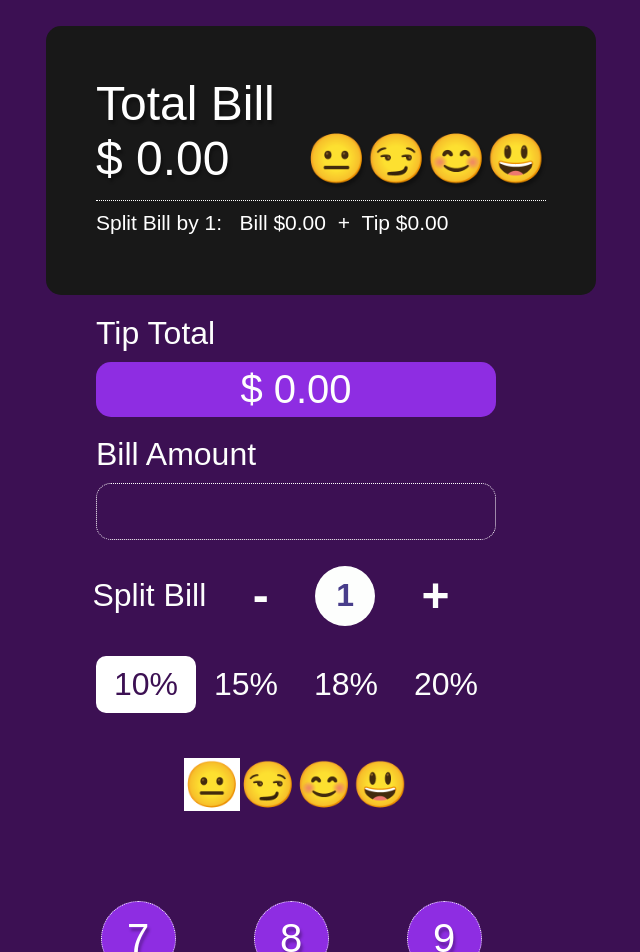
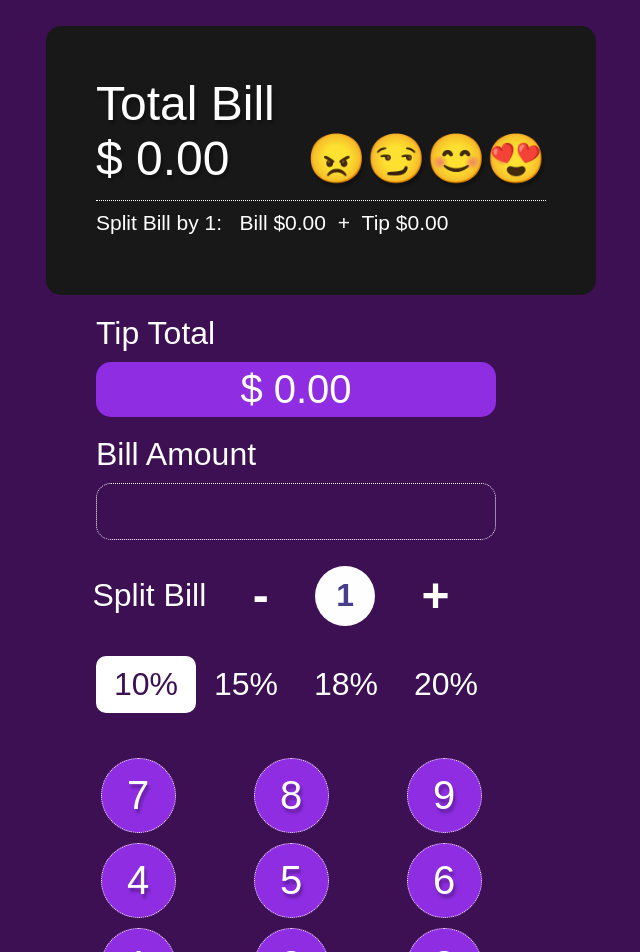
Before and after one commit to jamesdesigns/react-calculator, a React (Create React App) app: page / in a window 1280 px wide. Shown: the top 952 px of the page, without its empty margins (369-1009 px from the left). Built offline with nearby package versions, Linux system fonts and the light colour scheme.

Commit message:
Edit the functionality for the emojis

```diff
--- a/src/Calculator.js
+++ b/src/Calculator.js
@@ -5,7 +5,7 @@ import Inputs from './Inputs';
 import Buttons from './Buttons';
 const btnsValue = [7,8,9,4,5,6,1,2,3,'.',0,'C'];
 const tipPercentages = [.10, .15, .18, .20];
-const emoji = ['😐','😏','😊','😃'];
+const emoji = ['😠','😏','😊','😍'];
 
 class Calculator extends Component {
 	constructor(props) {
@@ -16,7 +16,6 @@ class Calculator extends Component {
 			billTotal: '',
 			numberOfPeople: 1,
 			percentages: tipPercentages,
-            // tipPercent: tipPercentages[0],
             ratings: emoji,
 			tipTotal: 0,
 			costPP: 0
@@ -57,7 +56,8 @@ class Calculator extends Component {
 				billTotal: newState,
 				numberOfPeople: 1,
                 tipTotal: 0,
-				costPP: 0
+                costPP: 0,
+                ratings: false
 			}, function() {
 				this.calculateCosts();
 			});
@@ -132,7 +132,7 @@ class Calculator extends Component {
 					<Inputs
 					billTotal={this.state.billTotal}
                     tipTotal={this.state.tipTotal}
-                    ratings={this.state}
+                    ratings={this.state.ratings}
 					getPartyCount={this.updatePartyCount}
 					partyCount={this.state.numberOfPeople}
 					getTipPercentage={this.getTipPercentage}
--- a/src/Inputs.js
+++ b/src/Inputs.js
@@ -2,7 +2,7 @@ import React from 'react';
 import { Component } from 'react';
 
 const tipPercentages = ['10%', '15%', '18%' , '20%'];
-const ratingsEmoji = ['😐','😏','😊','😃'];
+// const emoji = ['😐','😏','😊','😃'];
 
 class Inputs extends Component {
 	constructor(props) {
@@ -23,7 +23,7 @@ class Inputs extends Component {
 
 	handleTipSelect(i) {
 		this.setState({ active: i });
-		this.props.getTipPercentage(i)
+        this.props.getTipPercentage(i)
 	}
 
 	render() {
@@ -60,15 +60,15 @@ class Inputs extends Component {
                             ))
 						}
 					</ul>
-                    <div style={{ backgroundColor: 'transparent', fontSize: '45px'}}  className="flex-row">
+                    {/* <div style={{ backgroundColor: 'transparent', fontSize: '45px'}}  className="flex-row">
                         {
-							ratingsEmoji.map((el, i) => (
+							emoji.map((el, i) => (
 								<p className={this.handleStyleChange(i)} key={el} onClick={() => this.handleTipSelect(i)}>
 									{el}
 								</p>
 							))
 						}
-                    </div>
+                    </div>	 */}
 				</div>
 
 			</div>
--- a/src/Results.js
+++ b/src/Results.js
@@ -3,6 +3,7 @@ import React from 'react';
 const Results = (props) => {
 	let tipTotal = parseFloat(props.tipTotal);
     let billTotal = parseFloat(props.billTotal);
+    let ratings = props.ratings;
 	if (isNaN(billTotal)) {
 		billTotal = '';
 	}
@@ -12,7 +13,7 @@ const Results = (props) => {
 			<li className="cost-pp flex-col">
 				<span>Total Bill</span>
 				<span>$ {props.costPerPerson.toFixed(2)}</span>
-                <span style={{textAlign: 'right', marginTop: '-55px'}}>{props.ratings}</span>
+                <span style={{textAlign: 'right', marginTop: '-55px'}}>{ratings}</span>
 			</li>
 			<li className="col-2">
                 <span>Split Bill by {partyCount}: </span>&nbsp;&nbsp;
```
